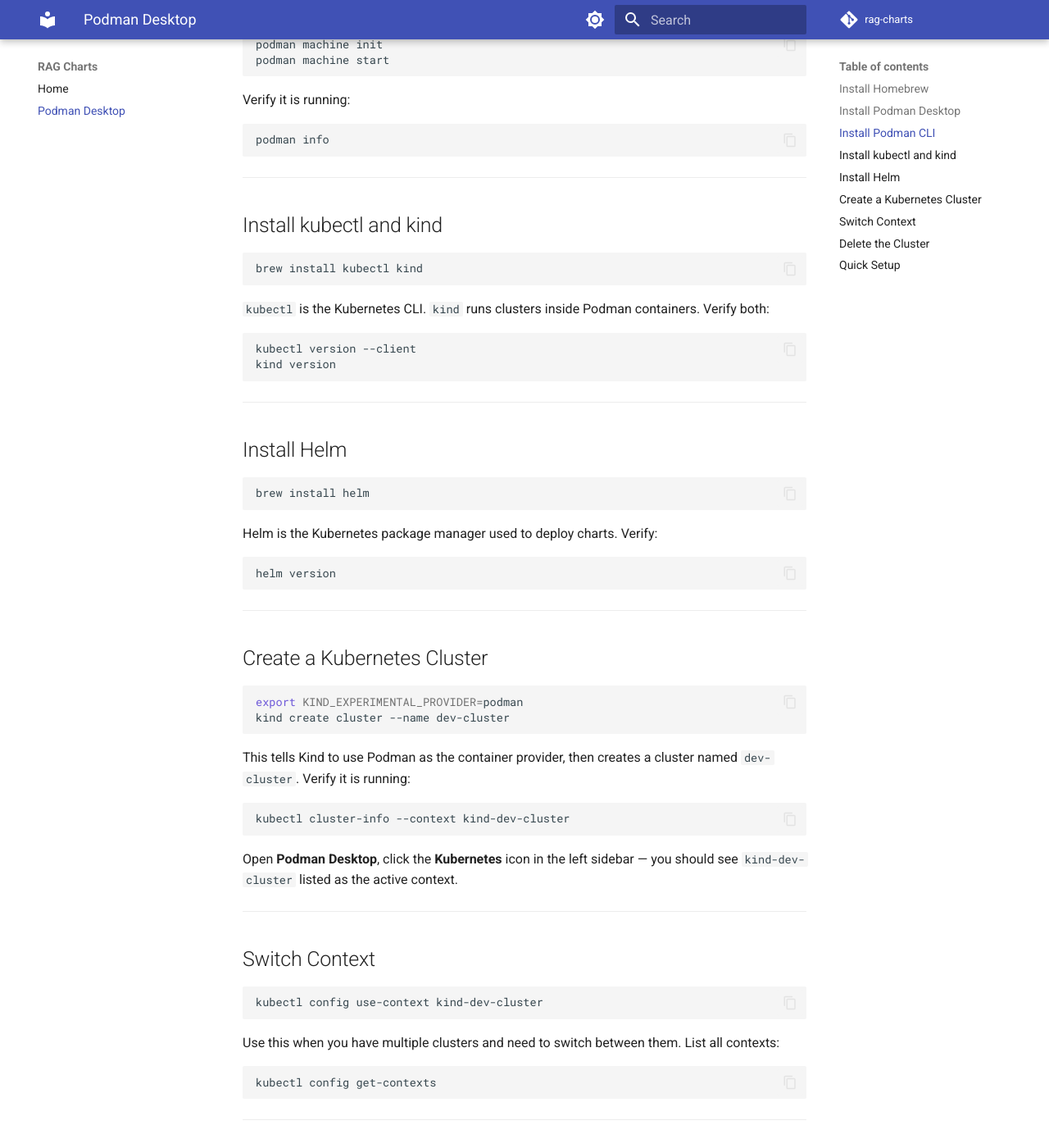
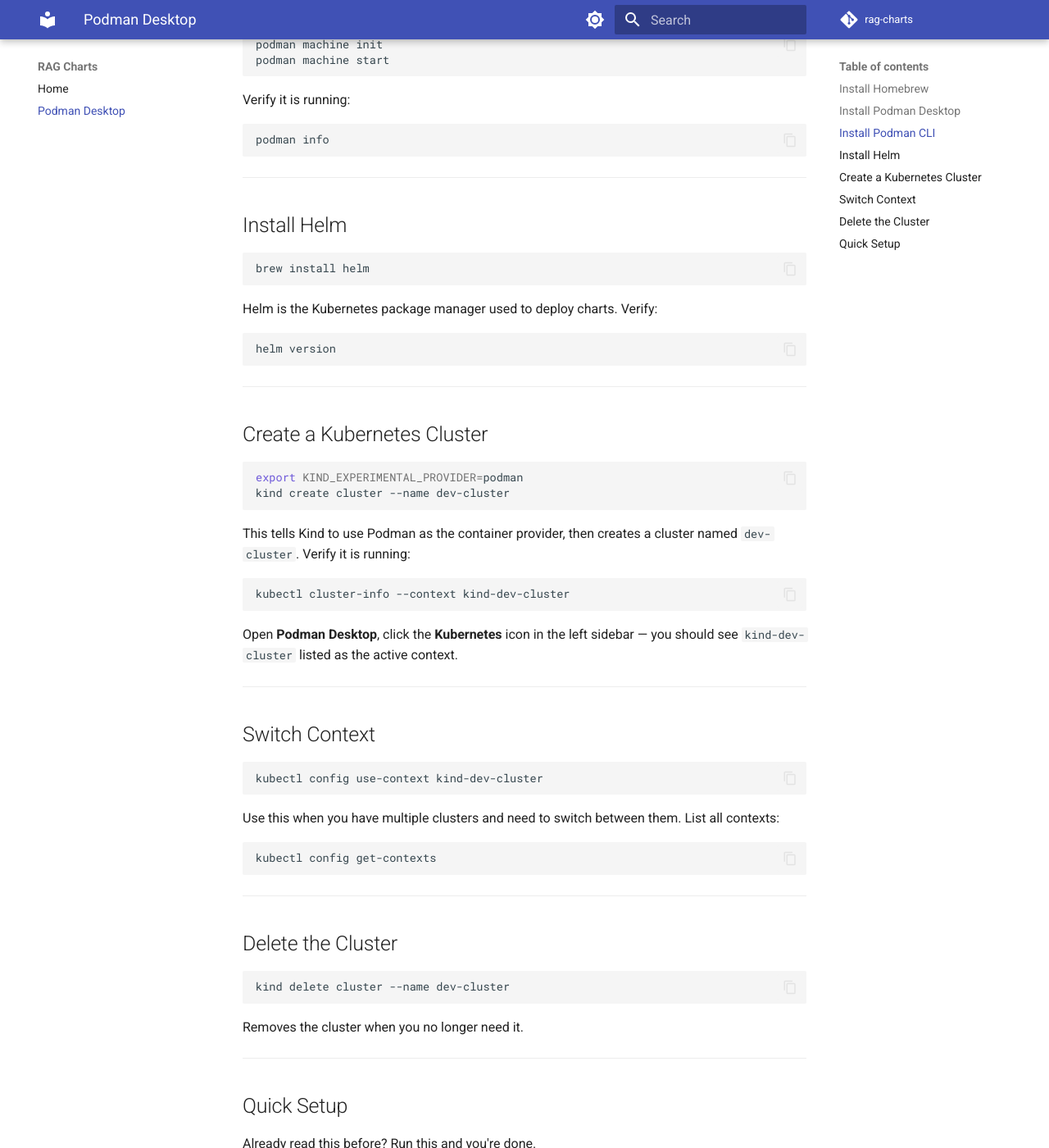
Before and after one commit to kbhatiya999/rag-charts, an MkDocs documentation site: the page built from docs/podman-desktop.md, in a window 1280 px wide and 1400 px high, scrolled down 834 px. Shown: the whole window at 82% size. Built offline with MkDocs 1.6.1 and Material for MkDocs 9.7.7, drawn with Linux system fonts in a browser that asks for light colours; comment, search, counter and statistics services are not loaded; some of the changed text lies outside the part shown.

Commit message:
Remove kubectl and kind brew installs, installed via Podman Desktop

````diff
--- a/docs/podman-desktop.md
+++ b/docs/podman-desktop.md
@@ -41,21 +41,6 @@
 
 ```bash
 podman info
-```
-
----
-
-## Install kubectl and kind
-
-```bash
-brew install kubectl kind
-```
-
-`kubectl` is the Kubernetes CLI. `kind` runs clusters inside Podman containers. Verify both:
-
-```bash
-kubectl version --client
-kind version
 ```
 
 ---
@@ -120,8 +105,8 @@
 Already read this before? Run this and you're done.
 
 ```bash
-# Install everything
-brew install podman-desktop podman kubectl kind helm
+# Install
+brew install podman-desktop podman helm
 
 # Start Podman
 podman machine init
````
